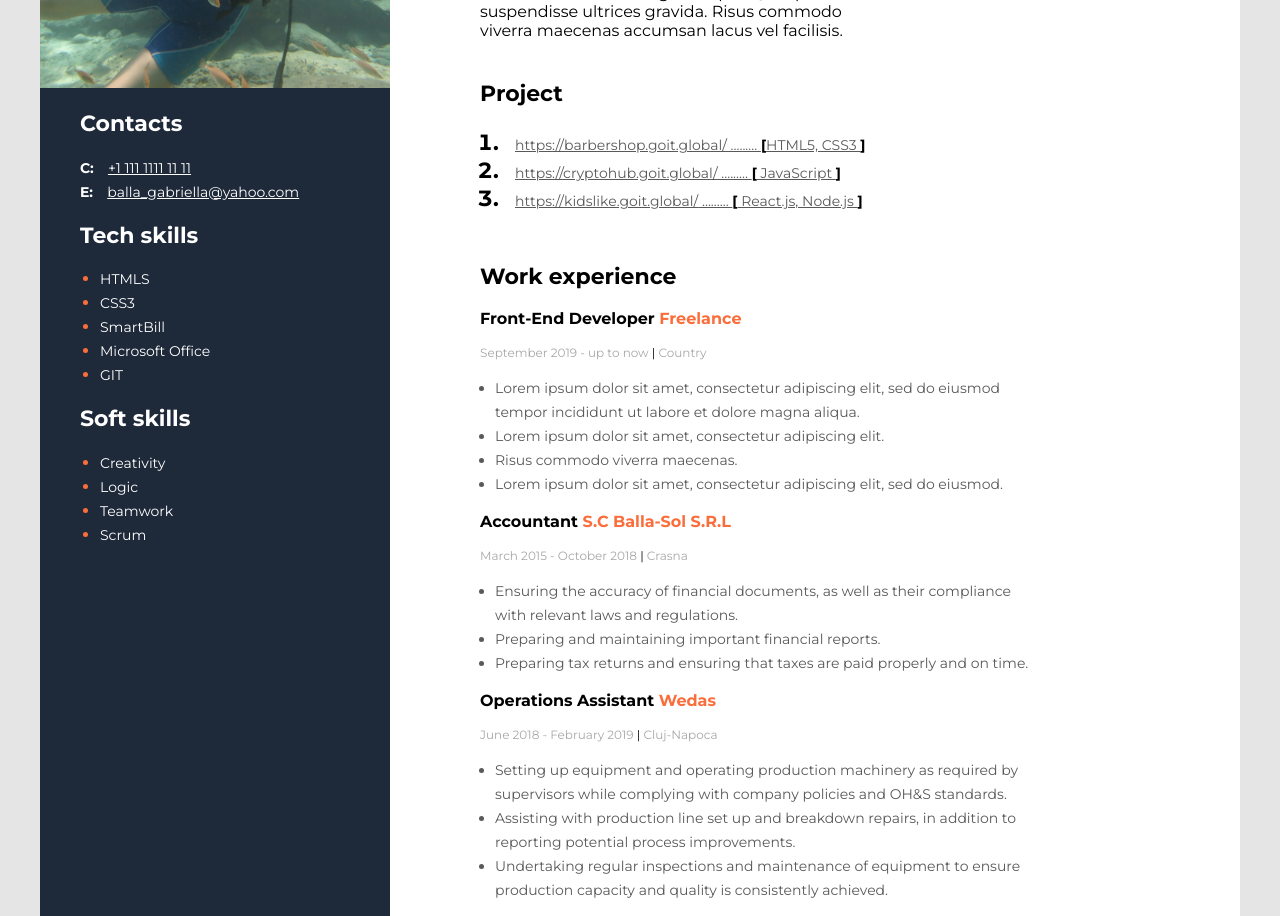
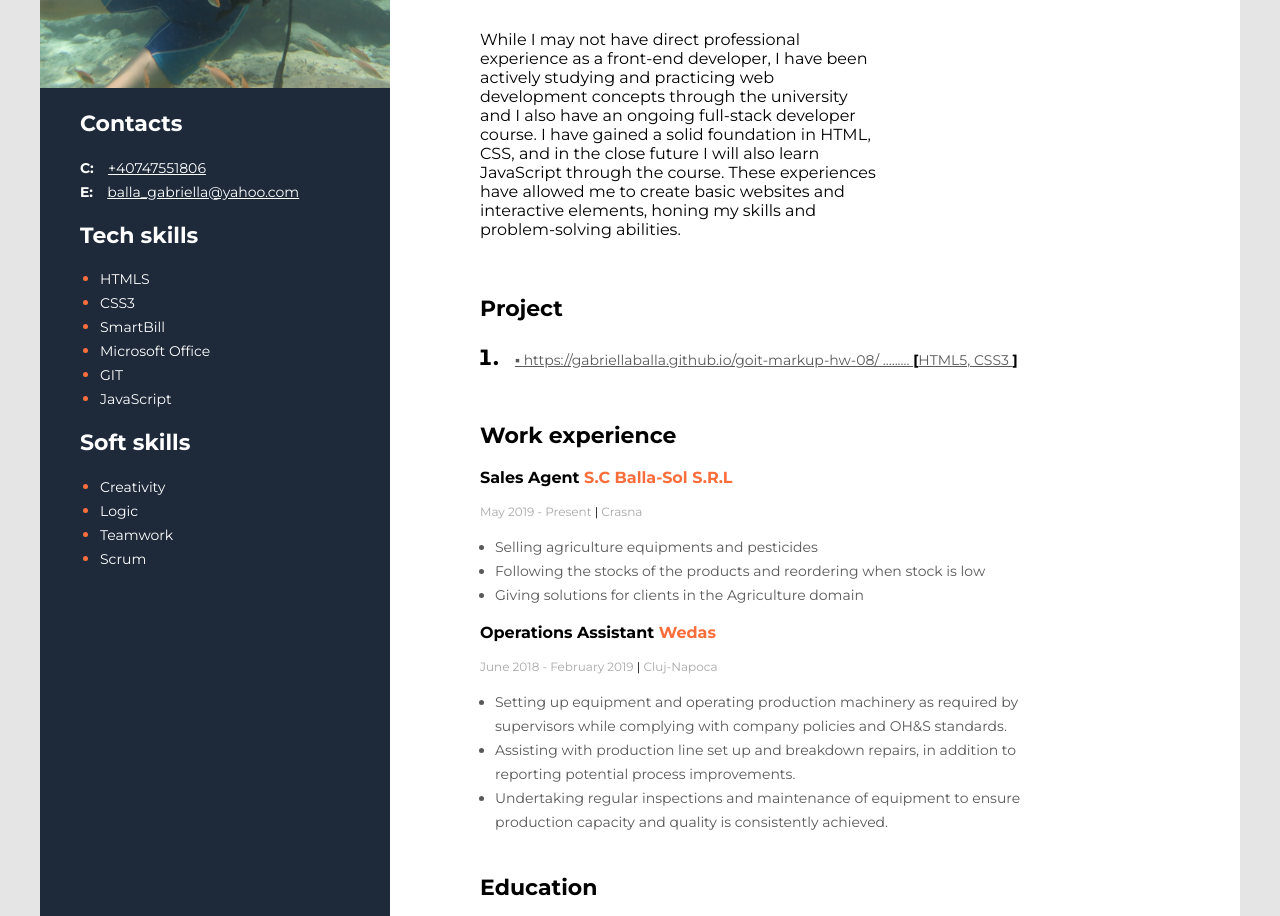
Before and after one commit to gabriellaballa/curriculumvitae, a plain HTML site: page index.html in a window 1280 px wide. Shown: the part 342-1258 px from the top of the page. Drawn offline with Linux system fonts and the light colour scheme.

Commit message:
update cv

```diff
--- a/css/styles.css
+++ b/css/styles.css
@@ -1,19 +1,21 @@
-body{
-    background-color: #E5E5E5;
-    font-family: 'Montserrat', sans-serif;
+/** @format */
+
+body {
+  background-color: #e5e5e5;
+  font-family: "Montserrat", sans-serif;
 }
 
-.right-section{
+.right-section {
   padding-left: 90px;
   background-color: #fff;
 }
-.work-blocks-margine{
+.work-blocks-margine {
   margin-right: 200px;
   padding-top: 10px;
 }
 
-.about-me-profession{
-    color:  #000000;
+.about-me-profession {
+  color: #000000;
   font-style: normal;
   font-weight: 700;
   font-size: 14px;
@@ -21,58 +23,57 @@ body{
   margin-top: 100px;
 }
 
-#myName{
-    font-family: 'Montserrat';
+#myName {
+  font-family: "Montserrat";
   font-style: normal;
   font-weight: 700;
   font-size: 45px;
   line-height: 55px;
   margin-top: 30px;
 
+  width: 500px;
 }
 
-.about-me-section{
-
+.about-me-section {
   padding-top: 15px;
   /* padding-left: 8px; */
   padding-right: 15px;
   width: 400px;
-
+  display: flex;
+  flex-direction: column;
 }
 
-#itsme{
+#itsme {
   font-style: normal;
   font-weight: 400;
   font-size: 14px;
   line-height: 24px;
   color: #595959;
-
 }
 
-
 /* sidebar section styles*/
-.sidebar-section{
-    background-color: #1E2939;
+.sidebar-section {
+  background-color: #1e2939;
   width: 370px;
 }
 
-.sidebar-section img{
+.sidebar-section img {
   margin-top: 40px;
 }
 
-.main-section{
+.main-section {
   display: flex;
   flex-direction: row-reverse;
   width: 1200px;
   margin: 40px auto;
 }
 
-.projects-section{
+.projects-section {
   margin: 40px 0 0 0;
 }
 
-.projects-item{
-    ont-family: 'Montserrat';
+.projects-item {
+  ont-family: "Montserrat";
   font-style: normal;
   font-weight: 400;
   font-size: 14px;
@@ -82,23 +83,21 @@ body{
   margin-left: 10px;
 }
 
-.projects-item a{
-    color:#595959;
-
+.projects-item a {
+  color: #595959;
 }
 
-.projects-section ol{
+.projects-section ol {
   padding-left: 25px;
 }
 
-ol il, .bracket{
+ol il,
+.bracket {
   font-weight: 700;
   color: #000;
 }
 
-
-
-.title-style{
+.title-style {
   font-style: normal;
   font-weight: 700;
   font-size: 22px;
@@ -106,84 +105,83 @@ ol il, .bracket{
   color: #000000;
 }
 
-
-.work-experience-position{
-    font-family: 'Montserrat';
+.work-experience-position {
+  font-family: "Montserrat";
   font-style: normal;
   font-weight: 700;
   font-size: 16px;
   line-height: 20px;
   color: #000000;
 }
-.work-experience-company{
-    color: #FB6D3A  ;
+.work-experience-company {
+  color: #fb6d3a;
 }
-.work-experience-period{
-    font-family: 'Montserrat';
+.work-experience-period {
+  font-family: "Montserrat";
   font-style: normal;
   font-weight: 400;
   font-size: 12px;
   line-height: 15px;
-    color: #A8A8A8;
+  color: #a8a8a8;
 }
-.line-break{
-    color: #000000 ;
+.line-break {
+  color: #000000;
 }
-.work-experience-duties{
+.work-experience-duties {
   padding-left: 15px;
 }
-.work-experience-duties li{
-    font-family: 'Montserrat';
+.work-experience-duties li {
+  font-family: "Montserrat";
   font-style: normal;
   font-weight: 400;
   font-size: 14px;
   line-height: 24px;
   color: #595959;
 }
-.education-styles{
+.education-styles {
   margin-bottom: 100px;
   margin-top: 40px;
 }
-.education-styles h3{
-    font-family: 'Montserrat';
+.education-styles h3 {
+  font-family: "Montserrat";
   font-style: normal;
   font-weight: 700;
   font-size: 16px;
   line-height: 20px;
   color: #000;
-
 }
 
-.education-styles h4{
-    font-family: 'Montserrat';
+.education-styles h4 {
+  font-family: "Montserrat";
   font-style: normal;
   font-weight: 700;
   font-size: 14px;
   line-height: 17px;
   color: #000000;
 }
-.education-styles p{
-    font-family: 'Montserrat';
+.education-styles p {
+  font-family: "Montserrat";
   font-style: normal;
   font-weight: 400;
   font-size: 12px;
   line-height: 15px;
-    color: #A8A8A8;
+  color: #a8a8a8;
 }
-.sidebar-title{
-    Font-style: normal;
+.sidebar-title {
+  font-style: normal;
   font-weight: 700;
   font-size: 22px;
   line-height: 27px;
   color: #fff;
 }
 
-.contact-section, .tech-skill-section, .soft-skill-section{
+.contact-section,
+.tech-skill-section,
+.soft-skill-section {
   margin-left: 40px;
-
 }
 
-.contact-section-elements{
+.contact-section-elements {
   font-style: normal;
   font-weight: 700;
   font-size: 14px;
@@ -192,7 +190,7 @@ ol il, .bracket{
   margin-right: 10px;
 }
 
-.contact-section-value{
+.contact-section-value {
   font-style: normal;
   font-weight: 400;
   font-size: 14px;
@@ -200,15 +198,15 @@ ol il, .bracket{
   color: #fff;
 }
 
- .sidebar-list{
-    color: #FB6D3A;
+.sidebar-list {
+  color: #fb6d3a;
   padding-left: 20px;
 }
 
-.sidebar-list span{
+.sidebar-list span {
   font-style: normal;
   font-weight: 400;
   font-size: 14px;
   line-height: 24px;
-    color: #FFFFFF;
+  color: #ffffff;
 }
--- a/index.html
+++ b/index.html
@@ -1,3 +1,5 @@
+<!-- @format -->
+
 <!DOCTYPE html>
 <html lang="en">
   <head>
@@ -5,25 +7,32 @@
     <meta http-equiv="X-UA-Compatible" content="IE=edge" />
     <meta name="viewport" content="width=device-width, initial-scale=1.0" />
     <link rel="stylesheet" href="./css/styles.css" />
-    <link rel="preconnect" href="https://fonts.googleapis.com">
-    <link rel="preconnect" href="https://fonts.gstatic.com" crossorigin>
-    <link href="https://fonts.googleapis.com/css2?family=Montserrat:wght@400;700&display=swap" rel="stylesheet">
+    <link rel="preconnect" href="https://fonts.googleapis.com" />
+    <link rel="preconnect" href="https://fonts.gstatic.com" crossorigin />
+    <link
+      href="https://fonts.googleapis.com/css2?family=Montserrat:wght@400;700&display=swap"
+      rel="stylesheet"
+    />
     <title>Curriculum Vitae</title>
   </head>
   <body>
     <!--Our app-->
-    <div class="main-section" >
+    <div class="main-section">
       <!--Main container-->
       <div class="right-section">
         <!--This is me-->
         <div class="about-me-section">
           <h3 class="about-me-profession">Front-End Developer</h3>
-          <h1 id="myName">Balla Gabriella</h1>
+          <h1 id="myName">Timar-Szabo Gabriella-Erzsébet</h1>
           <p id="itsMe">
-            Lorem ipsum dolor sit amet, consectetur adipiscing elit, sed do
-            eiusmod tempor incididunt ut labore et dolore magna aliqua. Quis
-            ipsum suspendisse ultrices gravida. Risus commodo viverra maecenas
-            accumsan lacus vel facilisis.
+            While I may not have direct professional experience as a front-end
+            developer, I have been actively studying and practicing web
+            development concepts through the university and I also have an
+            ongoing full-stack developer course. I have gained a solid
+            foundation in HTML, CSS, and in the close future I will also learn
+            JavaScript through the course. These experiences have allowed me to
+            create basic websites and interactive elements, honing my skills and
+            problem-solving abilities.
           </p>
         </div>
         <!--Projects section -->
@@ -33,32 +42,13 @@
             <ol>
               <li>
                 <span class="projects-item">
-                    <a href=" https://barbershop.goit.global/">
-                        https://barbershop.goit.global/</a>
-                        .........
-                      <span class="bracket">[</span>HTML5, CSS3 <span class="bracket">]</span>
+                  <a href="https://gabriellaballa.github.io/goit-markup-hw-08/">
+                    ▪ https://gabriellaballa.github.io/goit-markup-hw-08/</a
+                  >
+                  .........
+                  <span class="bracket">[</span>HTML5, CSS3
+                  <span class="bracket">]</span>
                 </span>
-
-              </li>
-
-              <li>
-                <span class="projects-item">
-                    <a href="https://cryptohub.goit.global/"
-                    >https://cryptohub.goit.global/</a>
-                  .........
-                  <span class="bracket">[</span> JavaScript <span class="bracket">]</span>
-                </span>
-
-              </li>
-
-              <li>
-                <span class="projects-item">
-                    <a href="https://kidslike.goit.global/"
-                  >https://kidslike.goit.global/</a>
-                .........
-                  <span class="bracket">[</span> React.js, Node.js <span class="bracket">]</span>
-                </span>
-
               </li>
             </ol>
           </h2>
@@ -66,42 +56,48 @@
         <!--Work experience section-->
         <div class="work-blocks-margine">
           <h2 class="title-style">Work experience</h2>
-          <!--Company nr.1-->
+
           <div>
-            <h3 class="work-experience-position">Front-End Developer <span class="work-experience-company">Freelance</span> </h3>
-            <p class="work-experience-period">September 2019 - up to now  <span class="line-break">|</span> Country</p>
+            <h3 class="work-experience-position">
+              Sales Agent
+              <span class="work-experience-company"> S.C Balla-Sol S.R.L </span>
+            </h3>
+            <p class="work-experience-period">
+              May 2019 - Present <span class="line-break">|</span> Crasna
+            </p>
             <ul class="work-experience-duties">
+              <li>Selling agriculture equipments and pesticides</li>
               <li>
-                Lorem ipsum dolor sit amet, consectetur adipiscing elit, sed do
-                eiusmod tempor incididunt ut labore et dolore magna aliqua.
+                Following the stocks of the products and reordering when stock
+                is low
               </li>
-              <li>Lorem ipsum dolor sit amet, consectetur adipiscing elit.</li>
-              <li>Risus commodo viverra maecenas.</li>
-              <li>
-                Lorem ipsum dolor sit amet, consectetur adipiscing elit, sed do
-                eiusmod.
-              </li>
-            </ul>
-          </div>
-          <!--Company nr.2-->
-          <div>
-            <h3 class="work-experience-position">Accountant <span class="work-experience-company"> S.C Balla-Sol S.R.L </span> </h3>
-            <p class="work-experience-period">March 2015 - October 2018 <span class="line-break">|</span> Crasna</p>
-            <ul class="work-experience-duties">
-              <li>Ensuring the accuracy of financial documents, as well as their compliance with relevant laws and regulations.</li>
-              <li>Preparing and maintaining important financial reports.</li>
-              <li>Preparing tax returns and ensuring that taxes are paid properly and on time.</li>
+              <li>Giving solutions for clients in the Agriculture domain</li>
             </ul>
           </div>
 
-          <!--Company nr.3-->
           <div>
-            <h3 class="work-experience-position">Operations Assistant  <span class="work-experience-company"> Wedas</span> </h3>
-            <p class="work-experience-period">June 2018 - February 2019 <span class="line-break">|</span> Cluj-Napoca</p>
+            <h3 class="work-experience-position">
+              Operations Assistant
+              <span class="work-experience-company"> Wedas</span>
+            </h3>
+            <p class="work-experience-period">
+              June 2018 - February 2019
+              <span class="line-break">|</span> Cluj-Napoca
+            </p>
             <ul class="work-experience-duties">
-              <li>Setting up equipment and operating production machinery as required by supervisors while complying with company policies and OH&S standards.</li>
-              <li>Assisting with production line set up and breakdown repairs, in addition to reporting potential process improvements.</li>
-              <li>Undertaking regular inspections and maintenance of equipment to ensure production capacity and quality is consistently achieved.</li>
+              <li>
+                Setting up equipment and operating production machinery as
+                required by supervisors while complying with company policies
+                and OH&S standards.
+              </li>
+              <li>
+                Assisting with production line set up and breakdown repairs, in
+                addition to reporting potential process improvements.
+              </li>
+              <li>
+                Undertaking regular inspections and maintenance of equipment to
+                ensure production capacity and quality is consistently achieved.
+              </li>
             </ul>
           </div>
         </div>
@@ -111,7 +107,10 @@
           <h2 class="title-style">Education</h2>
           <h3>Babes-Bolyai University</h3>
           <h4>Faculty of Mathematics and Computer Science</h4>
-          <p>September 2016 - June 2019 <span class="line-break">|</span> Cluj-Napoca</p>
+          <p>
+            September 2016 - Unfinished
+            <span class="line-break">|</span> Cluj-Napoca
+          </p>
         </div>
       </div>
       <!--Sidebar section-->
@@ -125,36 +124,43 @@
           />
           <!--Contact-->
           <div class="contact-section">
-            <h2 class="sidebar-title">  Contacts</h2>
+            <h2 class="sidebar-title">Contacts</h2>
             <div>
               <span class="contact-section-elements">C:</span>
-              <a class="contact-section-value" href="+1 111 1111 11 11">+1 111 1111 11 11</a>
+              <a class="contact-section-value" href="tel:+40747551806"
+                >+40747551806</a
+              >
             </div>
 
             <div>
-              <span  class="contact-section-elements">E:</span>
-              <a class="contact-section-value" href="balla_gabriella@yahoo.com">balla_gabriella@yahoo.com</a>
+              <span class="contact-section-elements">E:</span>
+              <a
+                class="contact-section-value"
+                href="mailto:balla_gabriella@yahoo.com"
+                >balla_gabriella@yahoo.com</a
+              >
             </div>
           </div>
           <!--Tech skills section-->
           <div class="tech-skill-section">
             <h2 class="sidebar-title">Tech skills</h2>
-            <ul class="sidebar-list" >
-              <li> <span>HTMLS</span> </li>
-              <li><span>CSS3</span> </li>
-              <li> <span>SmartBill</span></li>
+            <ul class="sidebar-list">
+              <li><span>HTMLS</span></li>
+              <li><span>CSS3</span></li>
+              <li><span>SmartBill</span></li>
               <li><span> Microsoft Office</span></li>
-              <li><span>GIT</span> </li>
+              <li><span>GIT</span></li>
+              <li><span>JavaScript</span></li>
             </ul>
           </div>
           <!--Soft Skills section-->
           <div class="soft-skill-section">
             <h2 class="sidebar-title">Soft skills</h2>
             <ul class="sidebar-list">
-              <li> <span>Creativity</span> </li>
-              <li><span>Logic</span> </li>
-              <li> <span>Teamwork</span> </li>
-              <li> <span>Scrum</span> </li>
+              <li><span>Creativity</span></li>
+              <li><span>Logic</span></li>
+              <li><span>Teamwork</span></li>
+              <li><span>Scrum</span></li>
             </ul>
           </div>
         </aside>
```
Lines whose indentation alone changed are shown as unchanged.
